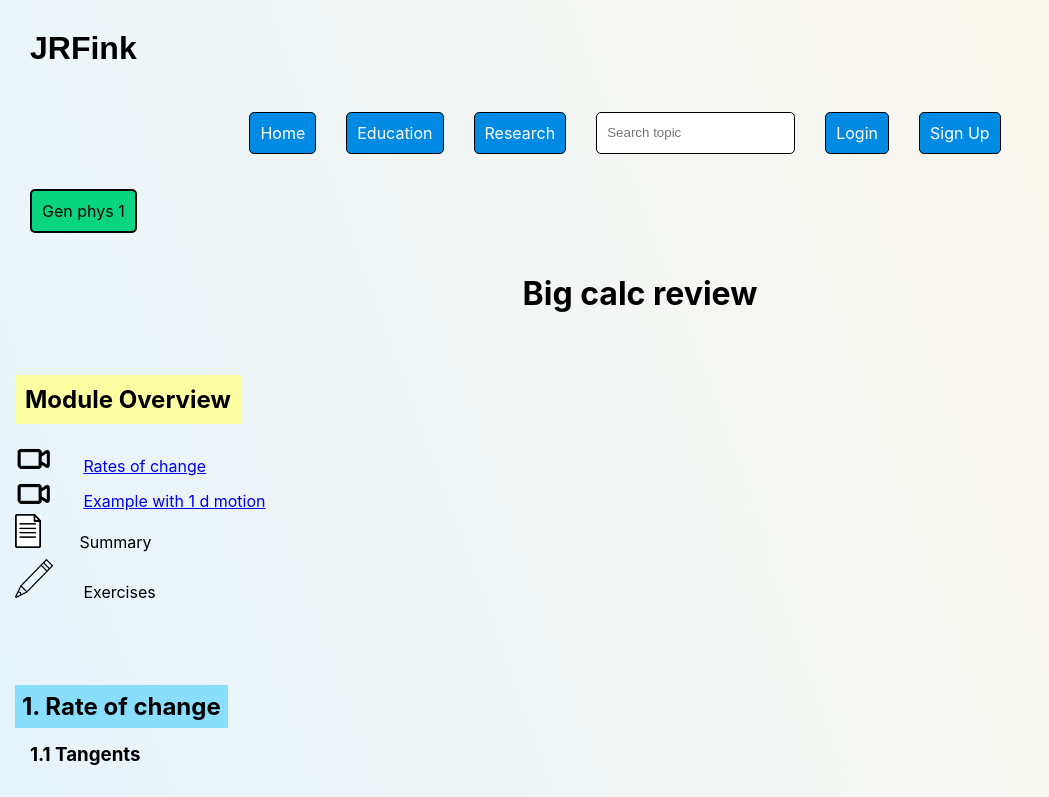
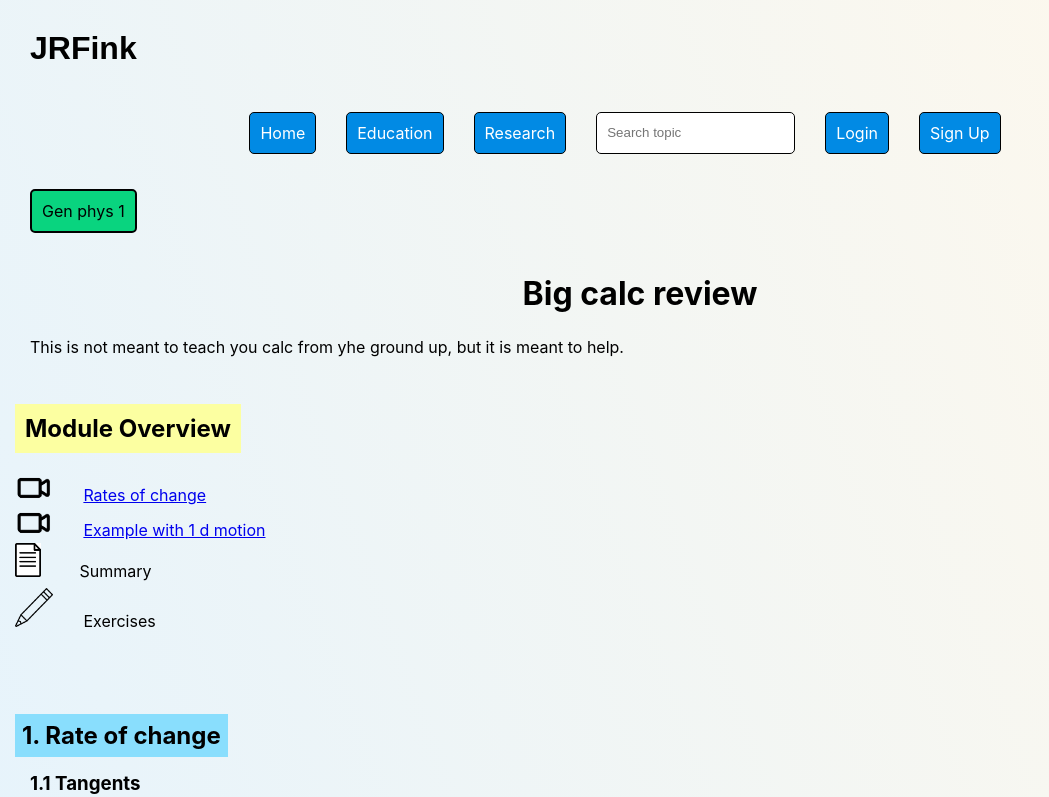
Before and after one commit to JRFink/jrfphyspagesnew, a Next.js app: page /education/gp1/calc in a window 1280 px wide. Shown: the top 797 px of the page, without its empty margins (0-1049 px from the left). Built offline with nearby package versions, Linux system fonts and the light colour scheme.

Commit message:
Update index.tsx

```diff
--- a/pages/education/gp1/calc/index.tsx
+++ b/pages/education/gp1/calc/index.tsx
@@ -12,6 +12,9 @@ const Calc = () => {
             <h1 className={style.centerText}>
                 Big calc review
             </h1>
+            <p>
+This is not meant to teach you calc from yhe ground up, but it is meant to help.
+</p>
             <br></br>
             <br></br>
             <ModoverviewCalc />
```
